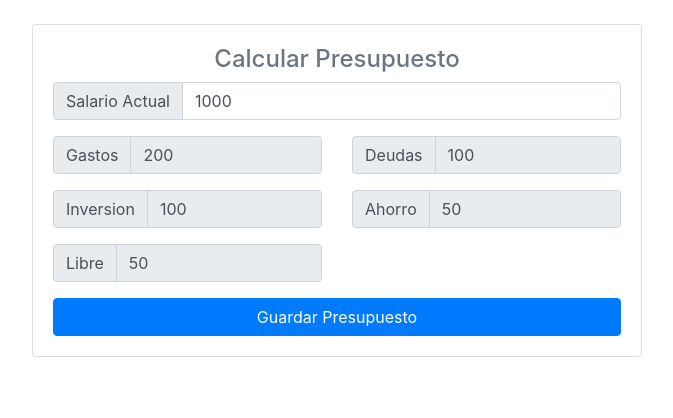
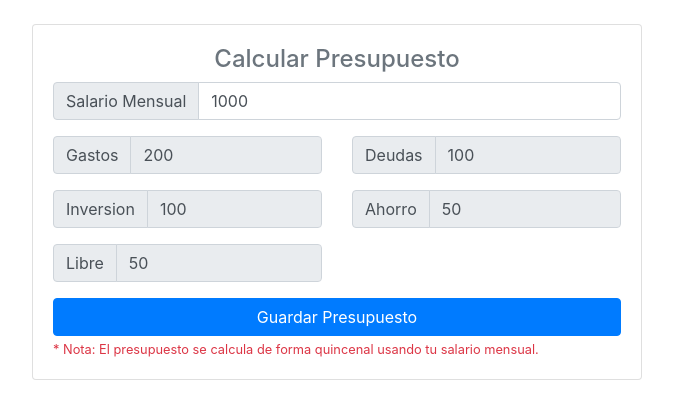
Before and after one commit to IsraelAbielRC/inversoft-webapp, a Vue app: page / in a window 1280 px wide. Shown: the top 418 px of the page, without its empty margins (303-976 px from the left). Built offline with nearby package versions, Linux system fonts and the light colour scheme.

Commit message:
Metodos Redondeados y Aviso de Calculo

```diff
--- a/src/components/Ingreso.vue
+++ b/src/components/Ingreso.vue
@@ -15,7 +15,7 @@
                       class="input-group-text"
                       for="validationCustom01"
                       id="inputGroup-sizing-default"
-                      >Salario Actual</span
+                      >Salario Mensual</span
                     >
                   </div>
                   <input
@@ -168,6 +168,9 @@
                   Guardar Presupuesto
                 </button>
               </div>
+              <div class="col-12">
+                <small id="notes" class="form-text text-danger">* Nota: El presupuesto se calcula de forma quincenal usando tu salario mensual.</small>
+              </div>
             </div>
           </div>
         </div>
@@ -186,7 +189,7 @@ export default {
   methods: {
     calcular(value) {
       if (this.salario < 0) this.salario *= -1;
-      return (this.salario * value) / 2 || 0;
+      return Math.round((this.salario * value) / 2 || 0);
     },
   },
   computed: {
```
